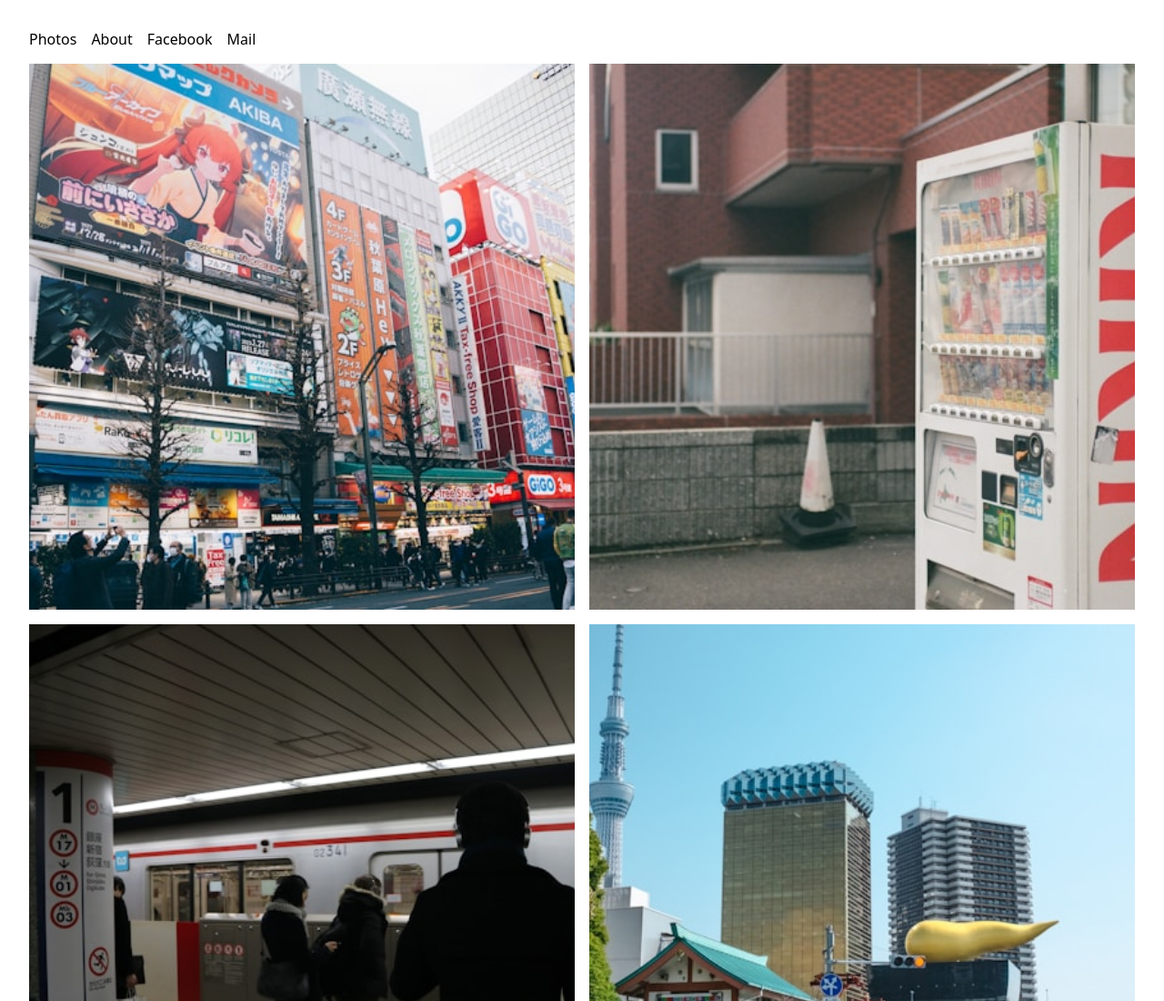
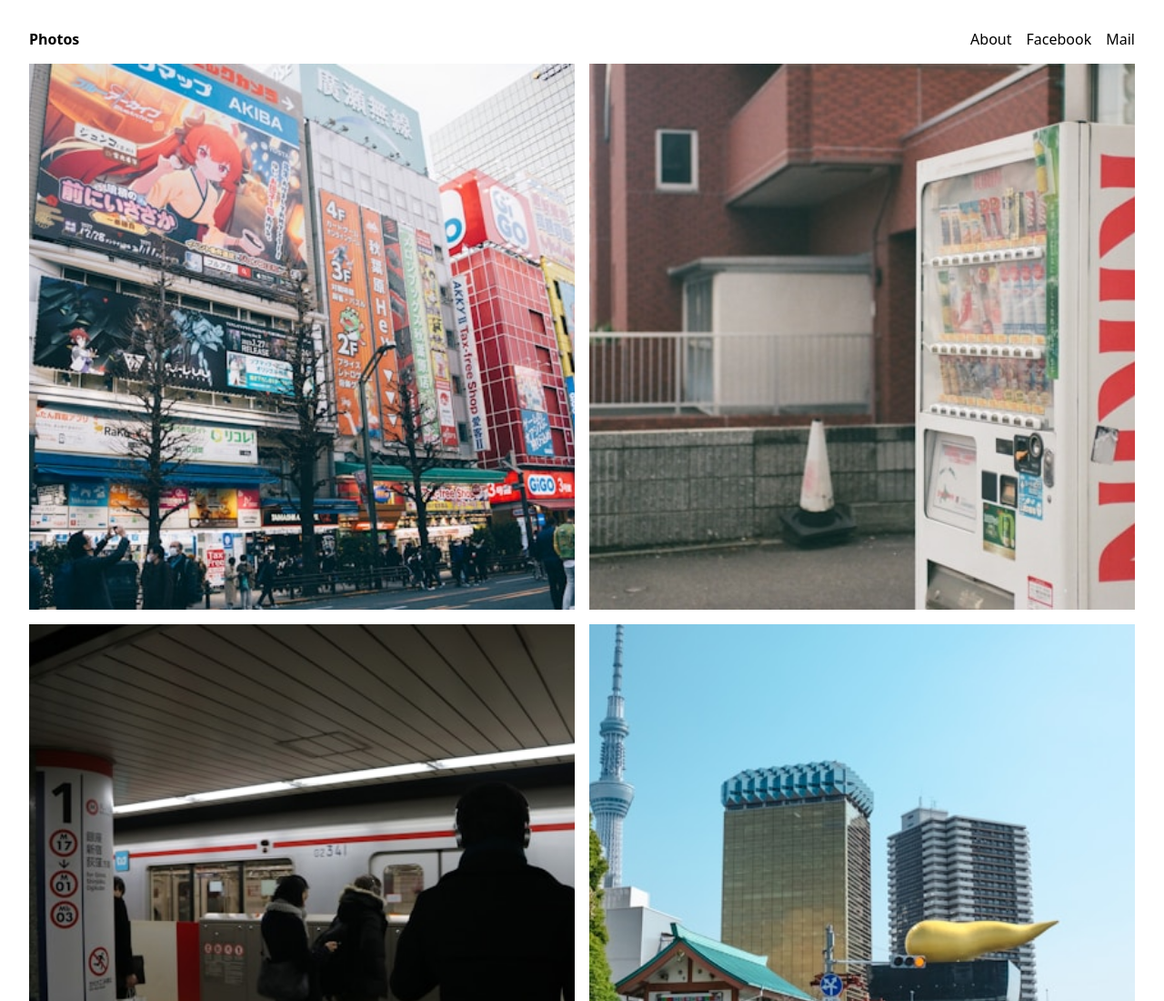
Before and after one commit to doangelo98/test, a plain HTML site: page index.html in a window 1280 px wide. Shown: the top 1100 px of the page at 91% size. Drawn offline with Linux system fonts and the light colour scheme.

Commit message:
Update style.css

```diff
--- a/style.css
+++ b/style.css
@@ -27,8 +27,18 @@
   margin-bottom: 1rem;
 }
 
-nav a {
+nav > a {
   padding-inline-end: 1rem;
+  display: block;
+}
+
+nav > a:first-child {
+  margin-right: auto;
+  font-weight: bold;
+}
+
+nav > a:last-child {
+  padding-inline-end: 0;
 }
 
 main {
```
